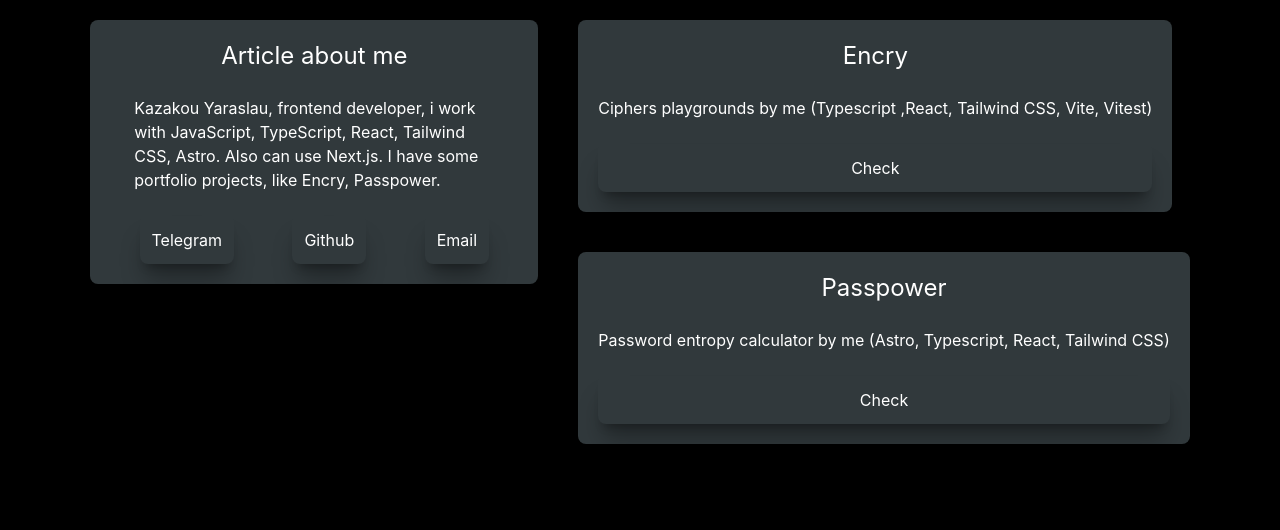
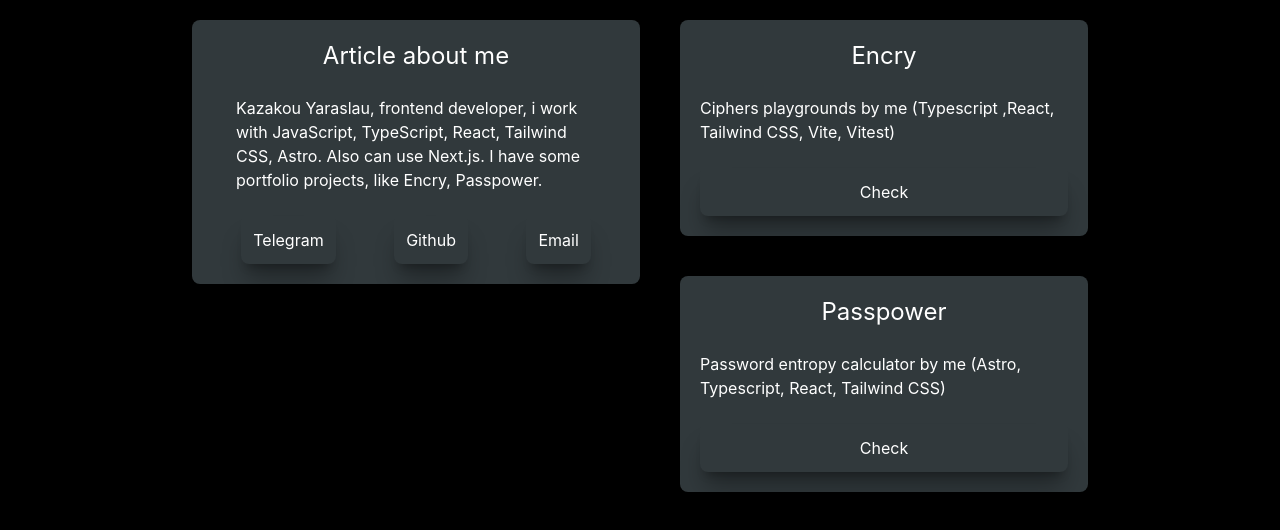
Before and after one commit to Mor9ak/portfolio, a React (Vite) app: page / in a window 1280 px wide. Shown: the top 530 px of the page. Built offline with nearby package versions, Linux system fonts and the light colour scheme.

Commit message:
style(section holder): change width parameters

```diff
--- a/src/widgets/SectionHolder.tsx
+++ b/src/widgets/SectionHolder.tsx
@@ -4,7 +4,7 @@
 
 const SectionHolder = () => {
     return (
-        <div className={'flex flex-col items-center justify-center'}>
+        <div className={'flex flex-col items-center justify-center max-w-full md:max-w-md'}>
             {secData.sections.map((section) => (
                 <Section key={section.title} title={section.title} description={section.description} link={section.link} />
             ))}
```
